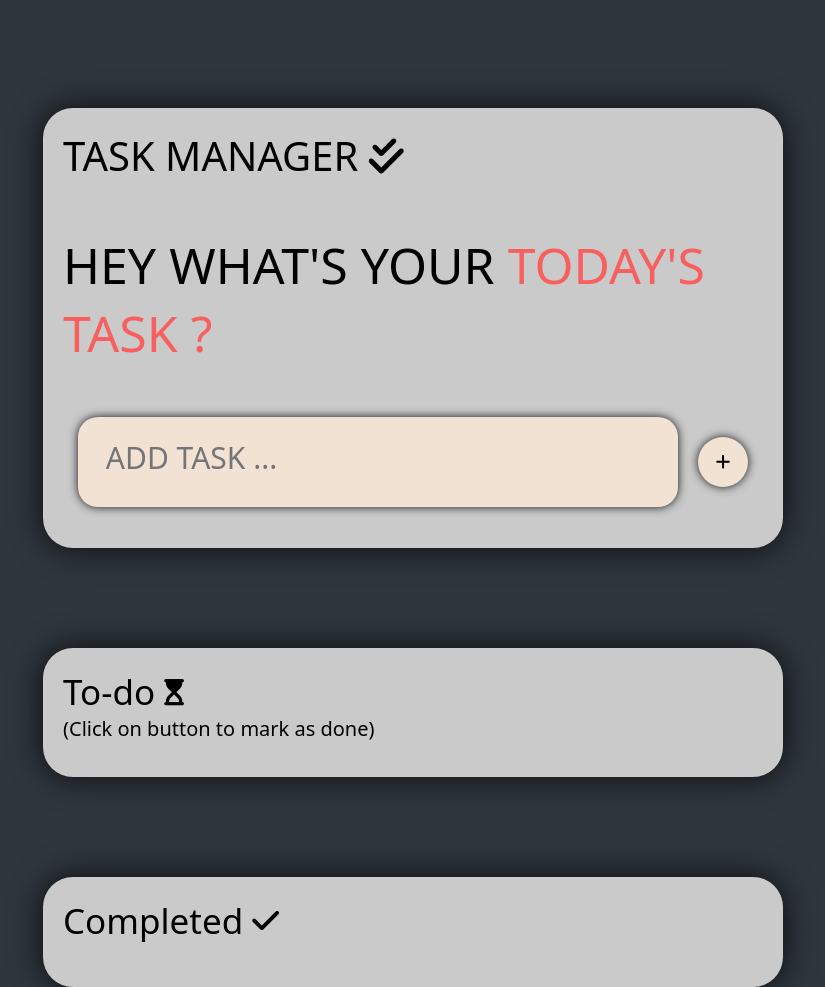
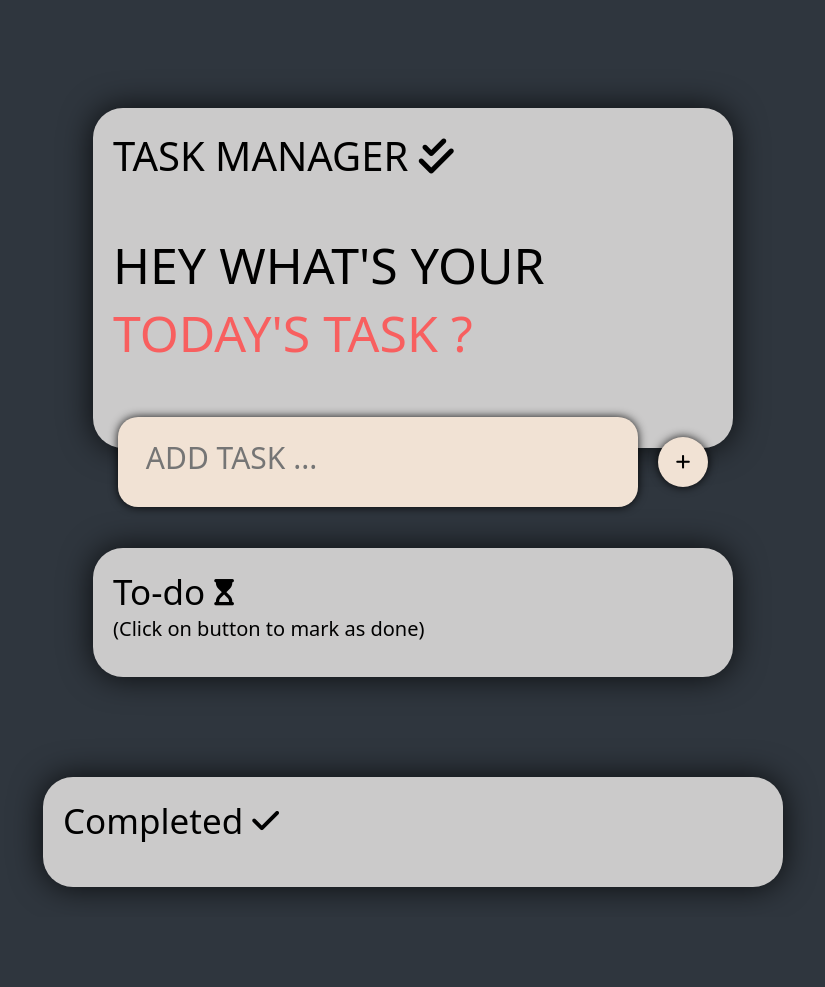
Before and after one commit to DevRuhela028/Task-Manager, a plain HTML site: page index.html in a window 1280 px wide. Shown: the whole page, without its empty margins (235-1060 px from the left). After the commit the page ends 917 px from the top, so only its background shows below. Drawn offline with Linux system fonts and the light colour scheme.

Commit message:
Update task_manager.css

```diff
--- a/task_manager.css
+++ b/task_manager.css
@@ -12,8 +12,8 @@ body{
     align-items: center;
 }
 .main{
-    height: 400px;
-    width: 700px;
+    height: 300px;
+    width: 600px;
     margin-top: 100px;
     padding: 20px;
     border-radius: 30px;
@@ -67,7 +67,7 @@ button:hover{
 }
 .todo{
     min-height: 70px;
-    width: 700px;
+    width: 600px;
     margin-top: 100px;
     padding: 20px;
     border-radius: 30px;
@@ -85,6 +85,8 @@ button:hover{
     border-radius: 30px;
     background-color: rgb(203, 202, 202);
     box-shadow: 0 0 2rem rgba(0, 0, 0, 0.8);
+    font-size: 25px;
+    margin-bottom: 30px;
 }
 .done h{
     font-size: 35px;
@@ -104,6 +106,3 @@ button:hover{
     margin-right: 10px;
     margin-top: 5px;
 }
-.done{
-    font-size: 25px;
-}
```
